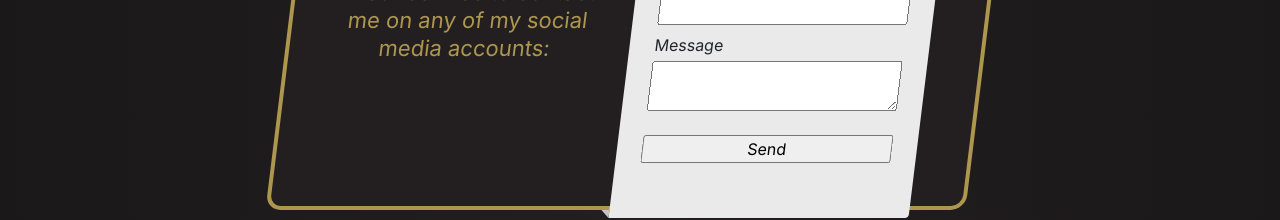
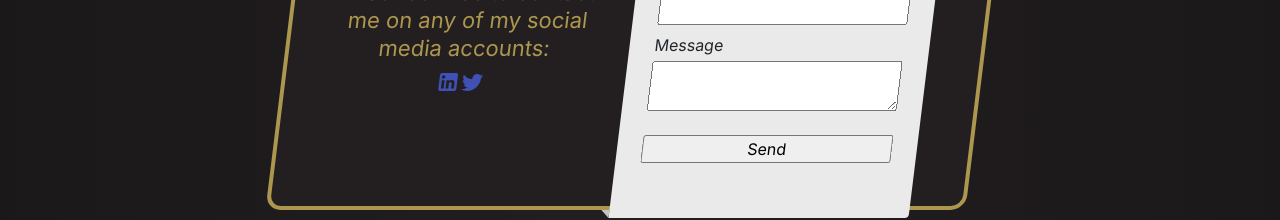
Before and after one commit to tauanlongaretti/portfolio, a React (Create React App) app: page /contact in a window 1280 px wide. Shown: the part 390-610 px from the top of the page. Built offline with nearby package versions, Linux system fonts and the light colour scheme.

Commit message:
added material ui icons

```diff
--- a/package.json
+++ b/package.json
@@ -3,6 +3,8 @@
   "version": "0.1.0",
   "private": true,
   "dependencies": {
+    "@material-ui/core": "^4.11.0",
+    "@material-ui/icons": "^4.9.1",
     "@testing-library/jest-dom": "^4.2.4",
     "@testing-library/react": "^9.3.2",
     "@testing-library/user-event": "^7.1.2",
--- a/src/components/Contact.js
+++ b/src/components/Contact.js
@@ -1,5 +1,7 @@
 import React from "react";
 import emailjs from "emailjs-com";
+import LinkedInIcon from '@material-ui/icons/LinkedIn';
+import TwitterIcon from '@material-ui/icons/Twitter';
 
 const Contact = () => {
   function sendEmail(e) {
@@ -33,6 +35,8 @@ const Contact = () => {
           <p className="mt-4">Also feel free to contact </p>
           <p>me on any of my social </p>
           <p>media accounts:</p>
+          <LinkedInIcon color="primary"/>
+          <TwitterIcon color="primary"/>
         </div>
         <div className="form-ribbon">
           <form
```
Also changed, not shown: 1 other file (tests, documents, lock files or other folders).
